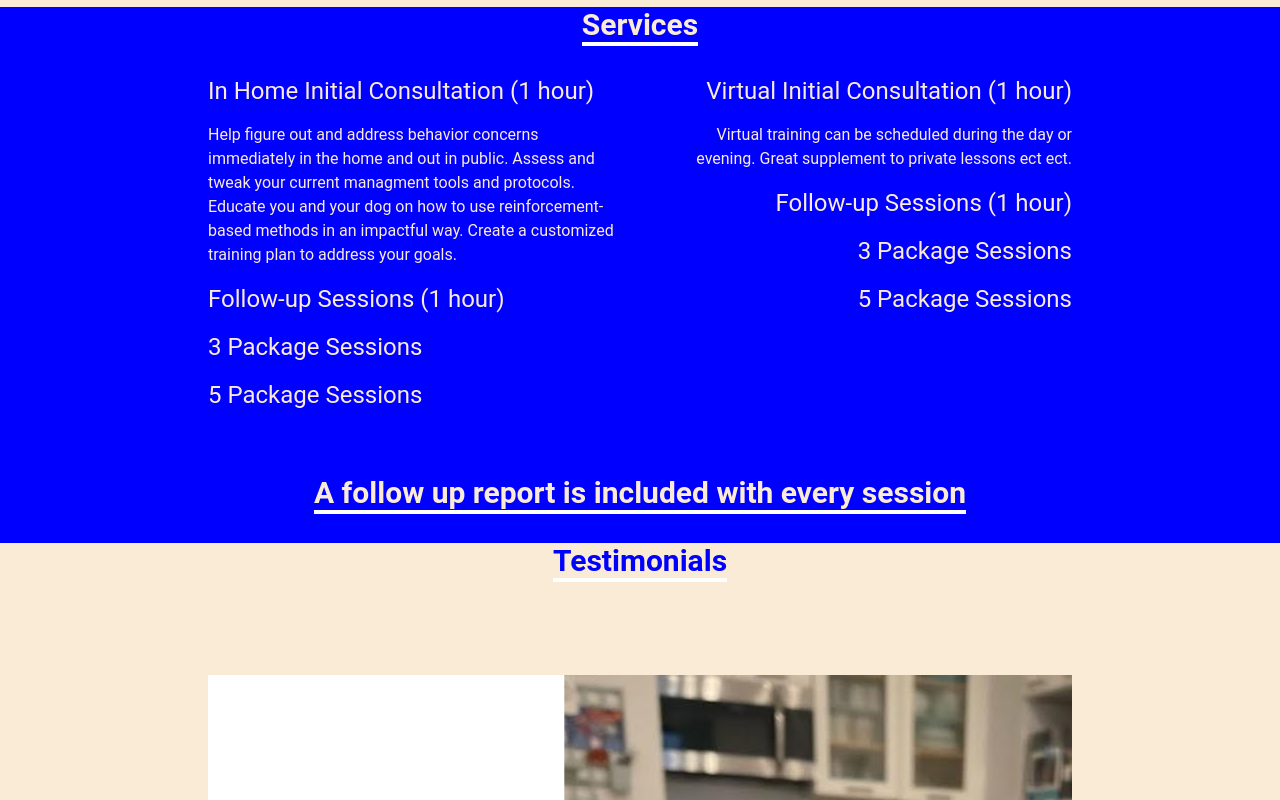
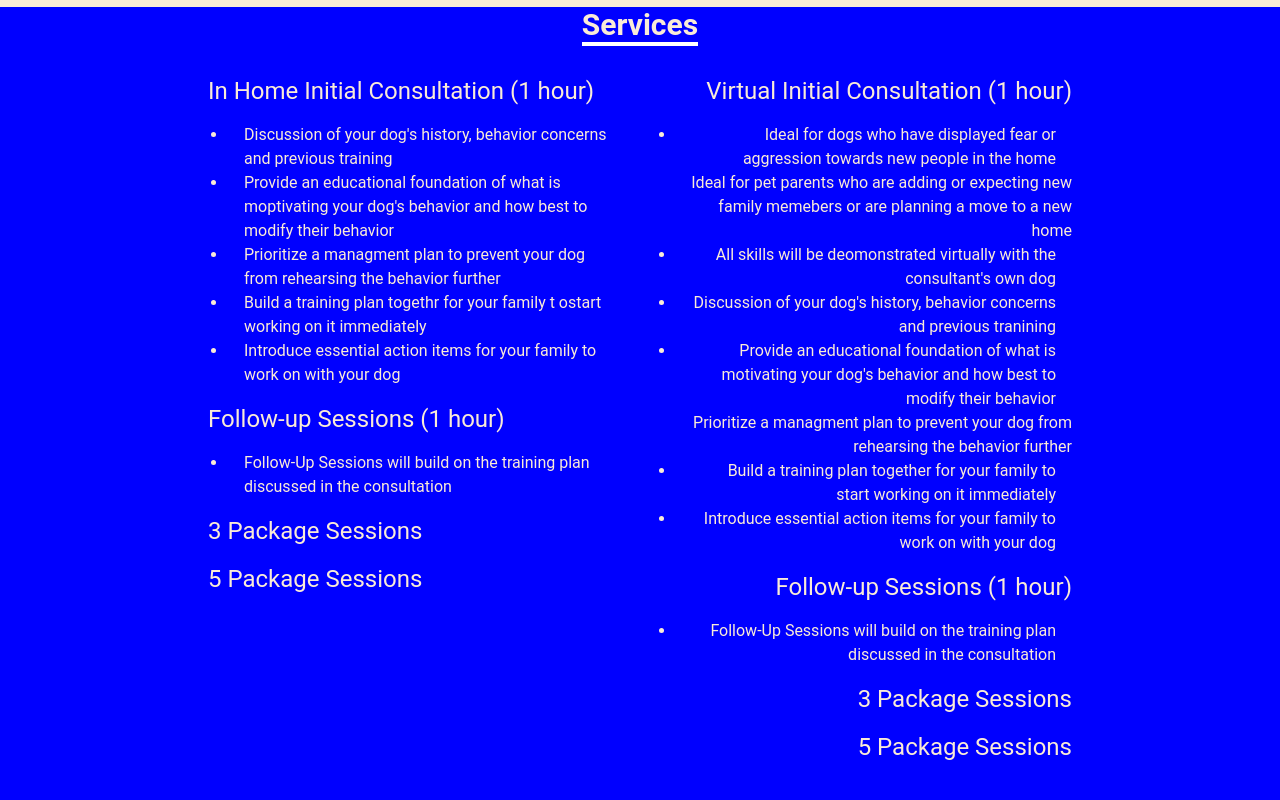
Before and after one commit to Kateattardo/Claire-Cario, a React (Create React App) app: page / in a window 1280 px wide. Shown: the part 1520-2320 px from the top of the page. Built offline with nearby package versions, Linux system fonts and the light colour scheme.

Commit message:
services amended by client

```diff
--- a/src/components/Home.jsx
+++ b/src/components/Home.jsx
@@ -9,10 +9,13 @@ const Home = () => {
         <div className="flex items-center justify-center sm:justify-start">
           {/* Headings */}
           <div>
-            <h1 className="text-4xl sm:text-7xl font-bold text-black">
-              Claire F. Cario
+            <h1 className="text-4xl sm:text-7xl pb-10 font-bold text-black">
+              Barnyard Behavior
             </h1>
-            <h2 className="text-4xl sm:text-4xl font-bold text-white">
+            <h2 className="text-4xl sm:text-5xl pb-5 font-bold text-white">
+              Claire Cario
+            </h2>
+            <h2 className="text-4xl sm:text-3xl font-bold text-white">
               MA, CPDT-KA, FFCT
             </h2>
           </div>
--- a/src/components/Services.jsx
+++ b/src/components/Services.jsx
@@ -17,14 +17,35 @@ const Services = () => {
             <h1 className="text-2xl pb-4">
               In Home Initial Consultation (1 hour)
             </h1>
-            <h2 className="text-l pb-4">
-              Help figure out and address behavior concerns immediately in the
-              home and out in public. Assess and tweak your current managment
-              tools and protocols. Educate you and your dog on how to use
-              reinforcement-based methods in an impactful way. Create a
-              customized training plan to address your goals.
-            </h2>
+            <ul className="list-disc text 1 pb-4 pl-5">
+              <li>
+                Discussion of your dog's history, behavior concerns and previous
+                training
+              </li>
+              <li>
+                Provide an educational foundation of what is moptivating your
+                dog's behavior and how best to modify their behavior
+              </li>
+              <li>
+                Prioritize a managment plan to prevent your dog from rehearsing
+                the behavior further
+              </li>
+              <li>
+                Build a training plan togethr for your family t ostart working
+                on it immediately
+              </li>
+              <li>
+                Introduce essential action items for your family to work on with
+                your dog
+              </li>
+            </ul>
             <h1 className="text-2xl pb-4">Follow-up Sessions (1 hour)</h1>
+            <ul className="list-disc text 1 pb-4 pl-5">
+              <li>
+                Follow-Up Sessions will build on the training plan discussed in
+                the consultation
+              </li>
+            </ul>
             <h1 className="text-2xl pb-4">3 Package Sessions</h1>
             <h1 className="text-2xl">5 Package Sessions</h1>
           </div>
@@ -34,11 +55,47 @@ const Services = () => {
             <h1 className="text-2xl pb-4">
               Virtual Initial Consultation (1 hour)
             </h1>
-            <h2 className="text-l pb-4">
-              Virtual training can be scheduled during the day or evening. Great
-              supplement to private lessons ect ect.
-            </h2>
+            <ul className="list-disc text 1 pb-4 pl-5">
+              <li>
+                Ideal for dogs who have displayed fear or aggression towards new
+                people in the home
+              </li>
+              <lil>
+                Ideal for pet parents who are adding or expecting new family
+                memebers or are planning a move to a new home
+              </lil>
+              <li>
+                All skills will be deomonstrated virtually with the consultant's
+                own dog
+              </li>
+              <li>
+                Discussion of your dog's history, behavior concerns and previous
+                tranining
+              </li>
+              <li>
+                Provide an educational foundation of what is motivating your
+                dog's behavior and how best to modify their behavior
+              </li>
+              <lil>
+                Prioritize a managment plan to prevent your dog from rehearsing
+                the behavior further
+              </lil>
+              <li>
+                Build a training plan together for your family to start working
+                on it immediately
+              </li>
+              <li>
+                Introduce essential action items for your family to work on with
+                your dog
+              </li>
+            </ul>
             <h1 className="text-2xl pb-4">Follow-up Sessions (1 hour)</h1>
+            <ul className="list-disc text 1 pb-4 pl-5">
+              <li>
+                Follow-Up Sessions will build on the training plan discussed in
+                the consultation{" "}
+              </li>
+            </ul>
             <h1 className="text-2xl pb-4">3 Package Sessions</h1>
             <h1 className="text-2xl">5 Package Sessions</h1>
           </div>
@@ -46,7 +103,8 @@ const Services = () => {
         {/* Centered H1 Tag at the Bottom */}
         <div className="w-full text-center pt-16 pb-8">
           <h1 className="text-2xl  sm:text-3xl font-bold inline border-b-4  border-white">
-            A follow up report is included with every session
+            Barnyard Behavior offers discounted follow-up packages for their
+            clients. These will be discussed following the inital consultaion.
           </h1>
         </div>
       </div>
```
